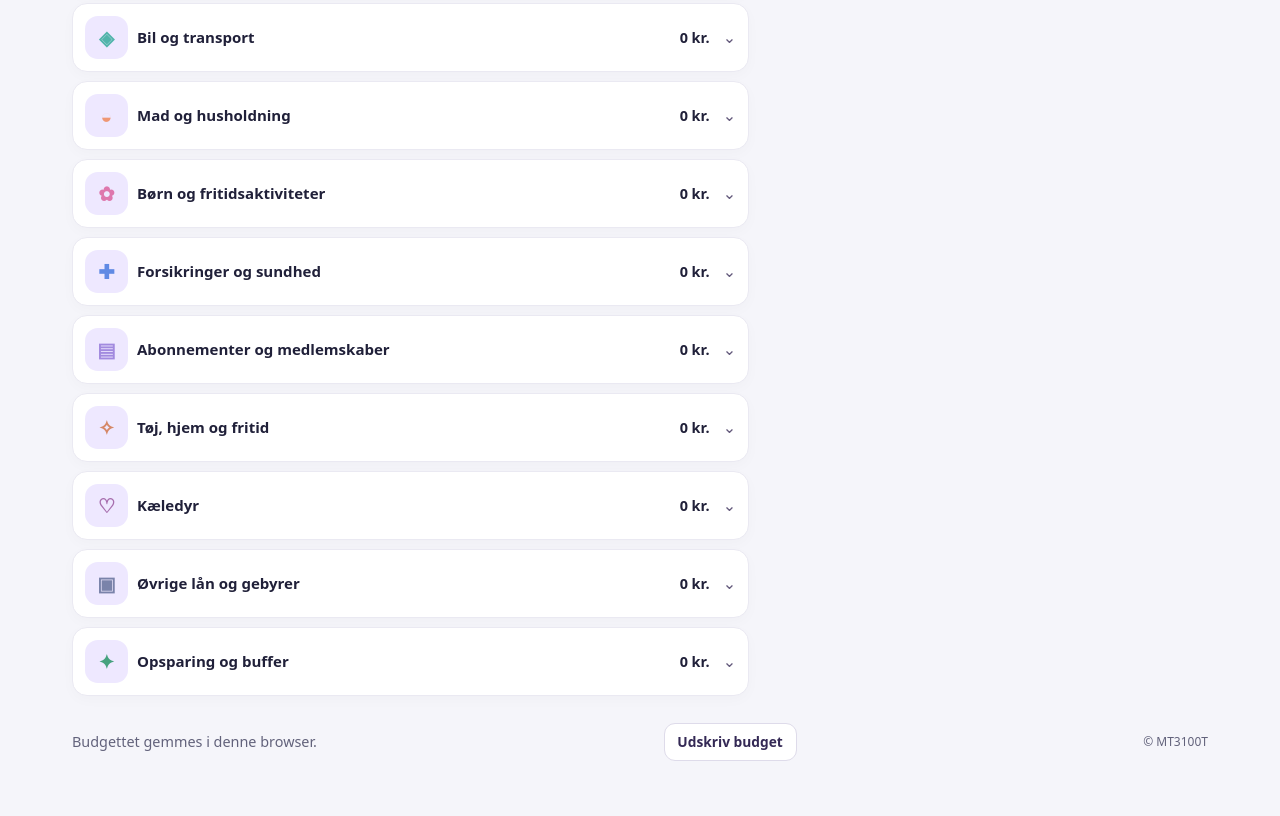
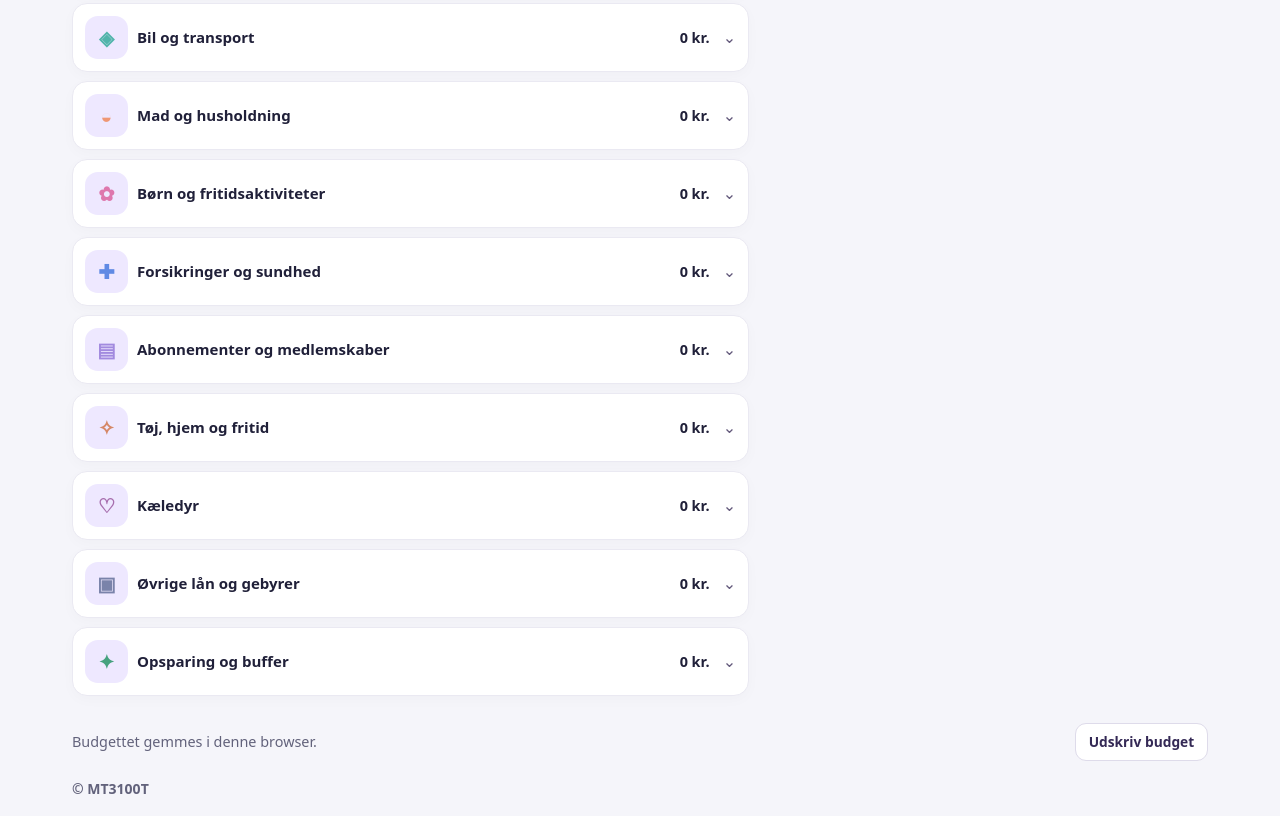
Before and after one commit to MT3100T/budgetplan, a plain HTML site: page index.html in a window 1280 px wide. Shown: the part 1198-2014 px from the top of the page. Before the commit the page ends 1977 px from the top, so only its background shows below. Drawn offline with Linux system fonts and the light colour scheme.

Commit message:
Align bold copyright at bottom left

```diff
--- a/index.html
+++ b/index.html
@@ -29,6 +29,7 @@
 <div id="legend"></div>
 </aside>
 </div>
-<footer><span id="save-status">Budgettet gemmes i denne browser.</span><button id="print">Udskriv budget</button><small>© MT3100T</small></footer>
+<footer><span id="save-status">Budgettet gemmes i denne browser.</span><button id="print">Udskriv budget</button></footer>
+<p class="copyright"><strong>© MT3100T</strong></p>
 </main>
 </body></html>
--- a/style.css
+++ b/style.css
@@ -29,3 +29,10 @@ main{padding-block:30px 0}.hero{overflow:hidden;isolation:isolate;position:relat
 @media print {
   .reset-budget { display: none; }
 }
+.copyright {
+  margin: 0;
+  padding-bottom: 18px;
+  color: var(--muted);
+  font-size: .875rem;
+  text-align: left;
+}
```
